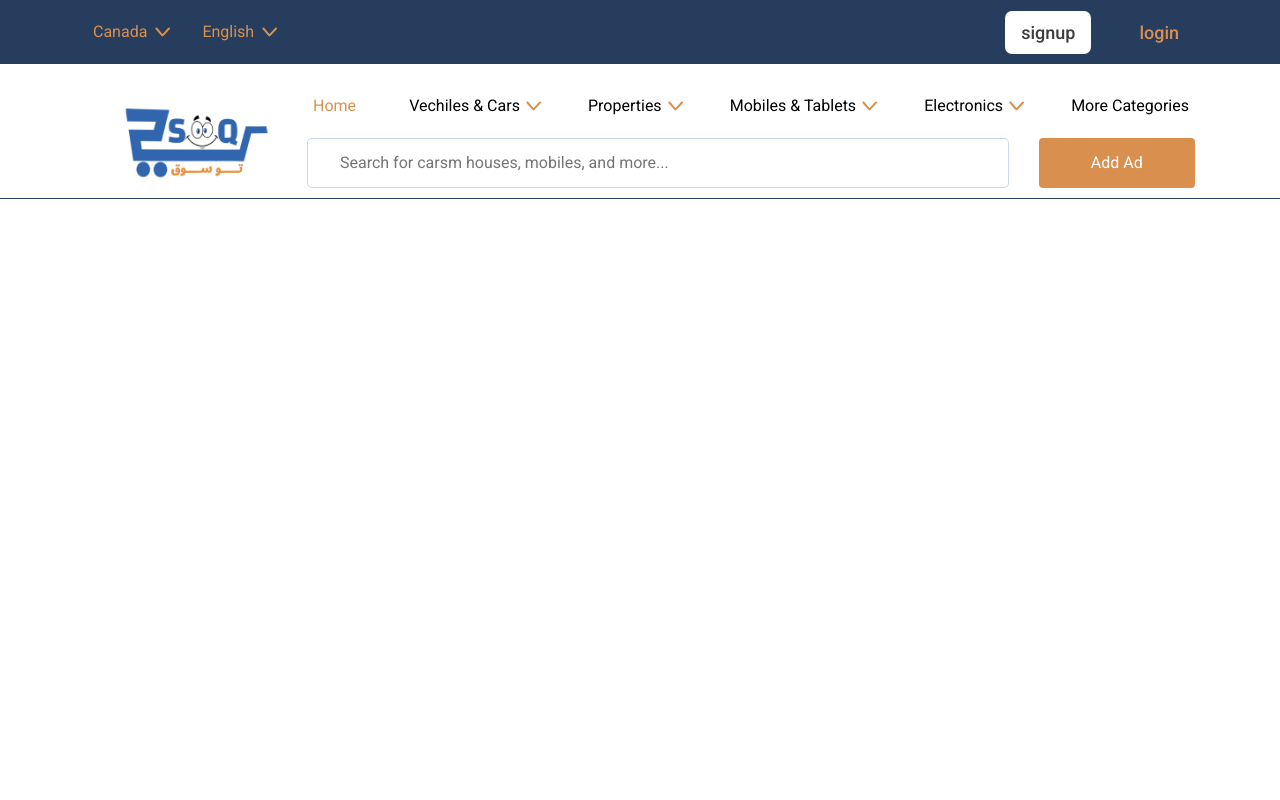
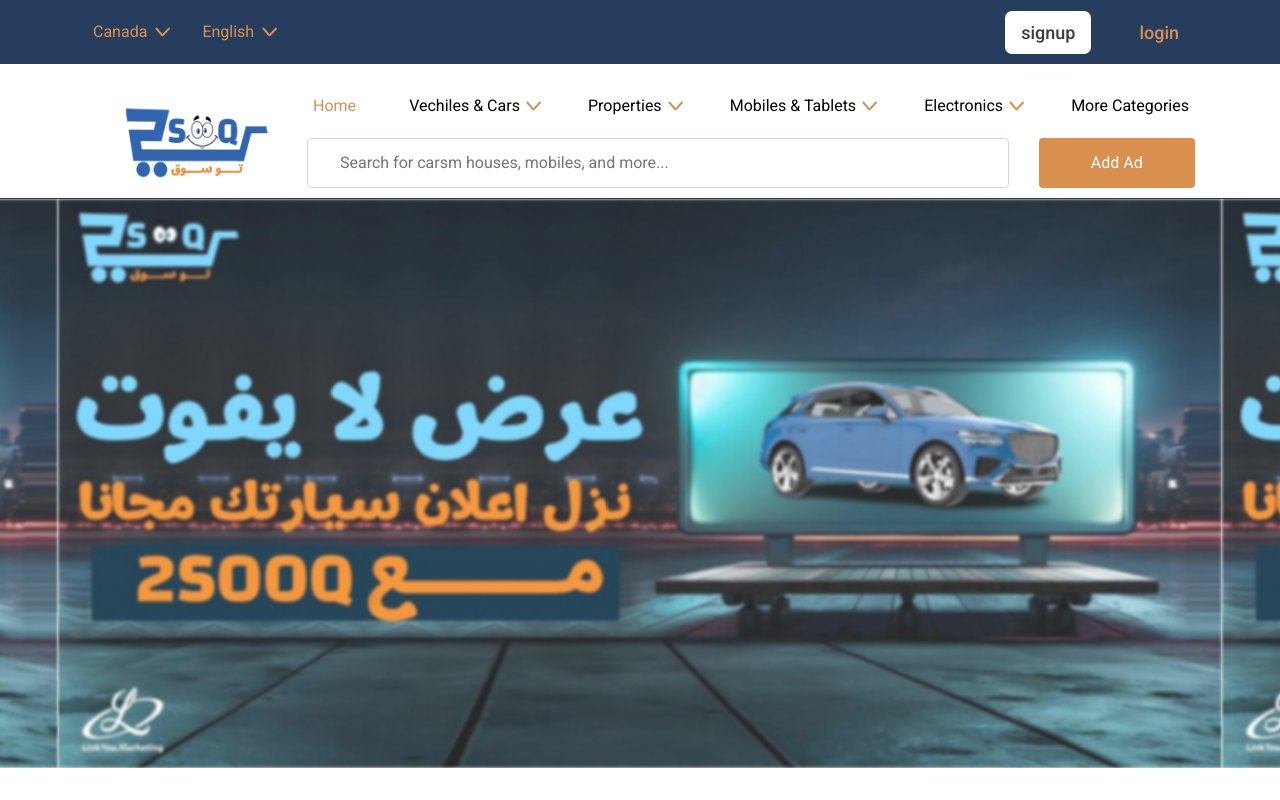
Before and after one commit to EyadOmar/linkU-FrontEnd-task, a React (Vite) app: page / in a window 1280 px wide. Built offline with nearby package versions, Linux system fonts and the light colour scheme; some icons are missing.

Commit message:
hero slider done

```diff
--- a/package.json
+++ b/package.json
@@ -18,7 +18,8 @@
     "js-cookie": "^3.0.5",
     "react": "^18.2.0",
     "react-dom": "^18.2.0",
-    "react-i18next": "^13.5.0"
+    "react-i18next": "^13.5.0",
+    "swiper": "^11.0.5"
   },
   "devDependencies": {
     "@types/react": "^18.2.43",
--- a/src/App.jsx
+++ b/src/App.jsx
@@ -1,10 +1,12 @@
-import Footer from './components/footer/Footer';
+// import Footer from './components/footer/Footer';
 import Header from './components/header/Header';
+import Home from './pages/home/Home';
 
 function App() {
   return (
     <>
       <Header />
+      <Home />
       {/* <Footer /> */}
     </>
   );
--- a/src/main.css
+++ b/src/main.css
@@ -45,6 +45,7 @@ body {
 body {
   font-family: var(--ff);
   font-size: var(--fs-md);
+  overflow: hidden;
 }
 
 .flex {
--- /dev/null
+++ b/src/pages/home/Home.jsx
@@ -0,0 +1,13 @@
+import HeroSlider from './hero/HeroSlider';
+import HeroImage from '../../assets/pics/hero.jpg';
+
+function Home() {
+  const heroImages = [HeroImage, HeroImage, HeroImage, HeroImage, HeroImage];
+  return (
+    <div className="home">
+      <HeroSlider imgsSrc={heroImages} />
+    </div>
+  );
+}
+
+export default Home;
--- /dev/null
+++ b/src/pages/home/hero/HeroSlider.jsx
@@ -0,0 +1,25 @@
+/* eslint-disable react/prop-types */
+import { Swiper, SwiperSlide } from 'swiper/react';
+import './slider.css';
+
+function HeroSlider({ imgsSrc }) {
+  const sliderSettings = {
+    className: 'slider',
+    slidesPerView: 1.1,
+    scrollbar: true,
+    loop: true,
+    centeredSlides: true,
+  };
+
+  return (
+    <Swiper {...sliderSettings} dir="ltr">
+      {imgsSrc.map((img, i) => (
+        <SwiperSlide key={`$img-${i}`}>
+          <img src={img} alt="" />
+        </SwiperSlide>
+      ))}
+    </Swiper>
+  );
+}
+
+export default HeroSlider;
--- /dev/null
+++ b/src/pages/home/hero/slider.css
@@ -0,0 +1,8 @@
+.slider {
+  width: 100%;
+}
+
+.slider img {
+  width: 100%;
+  max-height: 600px;
+}
```
Also changed, not shown: src/main.jsx (+9 -0 lines), src/assets/pics/hero.jpg (added), 1 other file (tests, documents, lock files or other folders).
